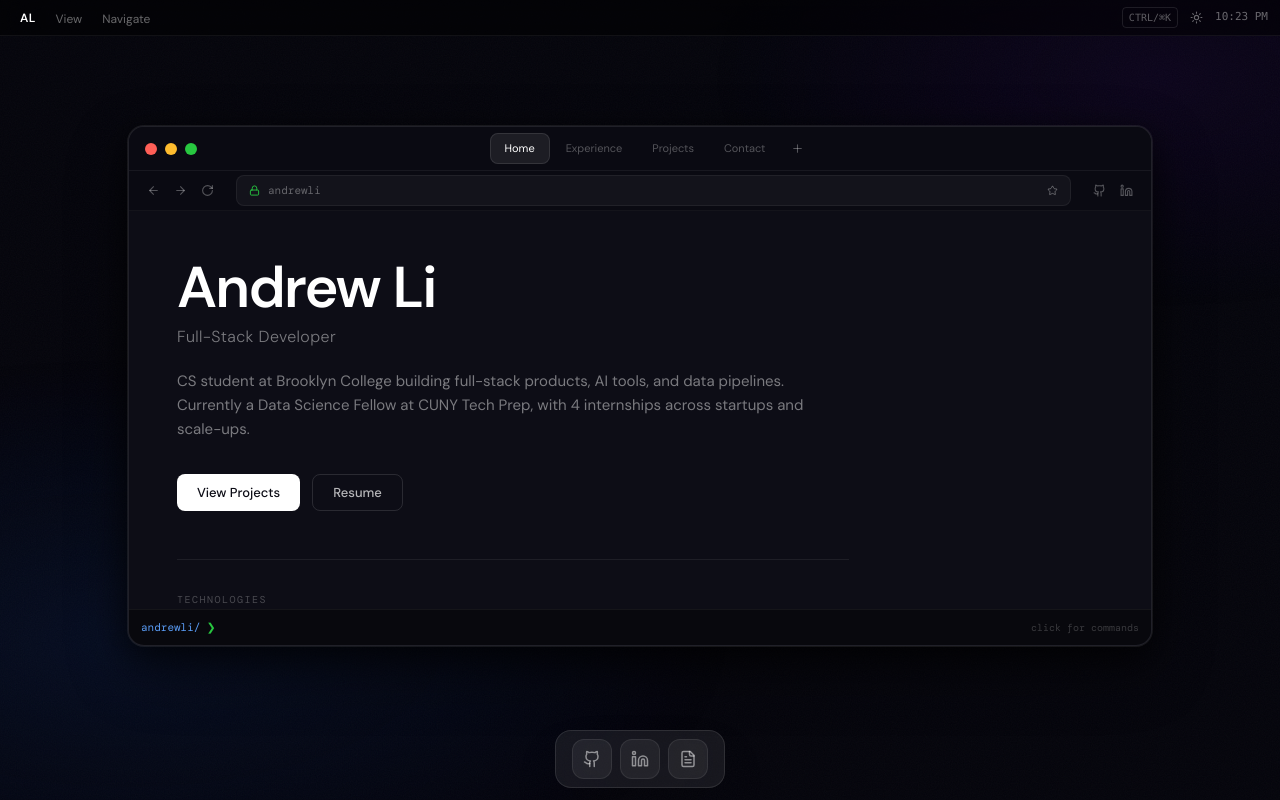
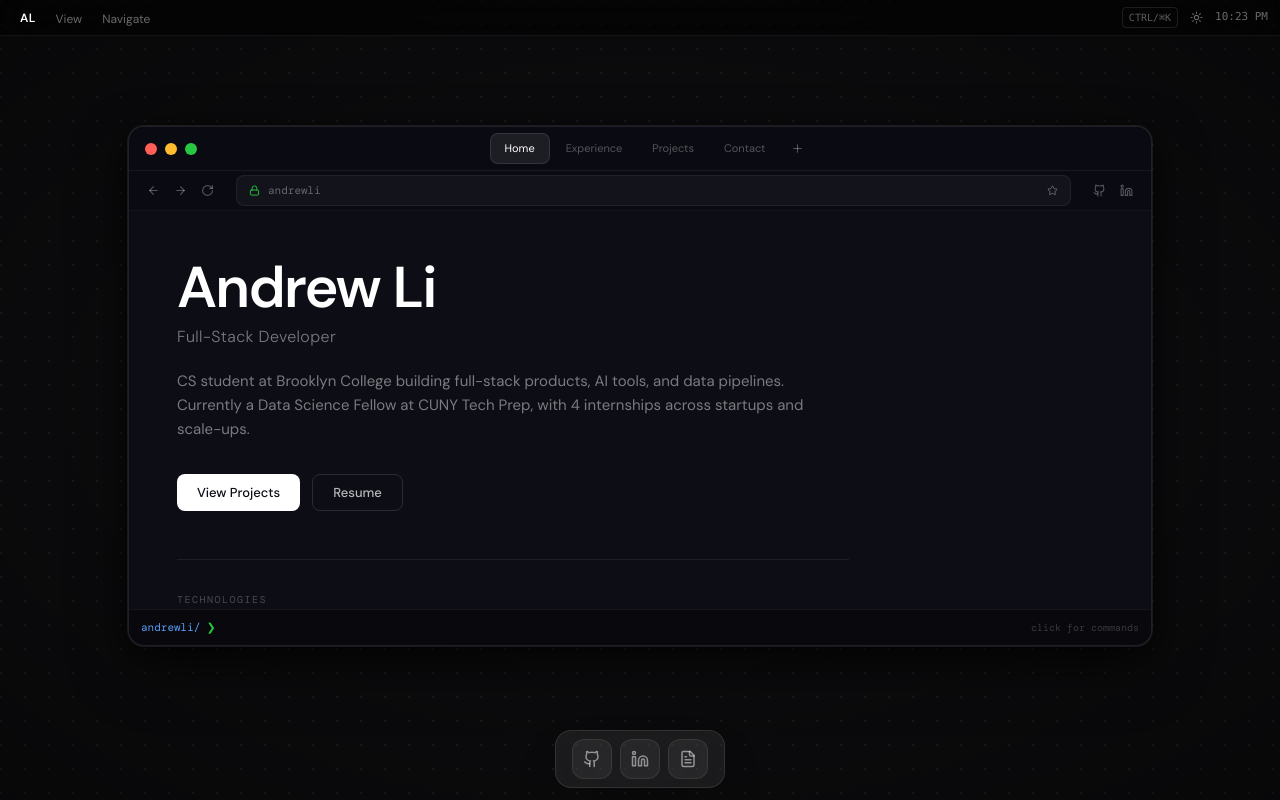
Before and after one commit to AndrewL05/andrew-li, a React (Vite) app: page / in a window 1280 px wide. Built offline with nearby package versions, Linux system fonts and the light colour scheme.

Commit message:
add dot grid for background

```diff
--- a/src/index.css
+++ b/src/index.css
@@ -58,21 +58,6 @@
   }
 }
 
-@keyframes ambientDrift {
-  0%, 100% {
-    opacity: 1;
-    transform: translate(0%, 0%) scale(1);
-  }
-  33% {
-    opacity: 0.8;
-    transform: translate(1.5%, -1%) scale(1.03);
-  }
-  66% {
-    opacity: 0.9;
-    transform: translate(-1%, 1.5%) scale(0.97);
-  }
-}
-
 @keyframes termCursorBlink {
   0%, 100% { opacity: 1; }
   50% { opacity: 0; }
--- a/src/pages/Index.tsx
+++ b/src/pages/Index.tsx
@@ -78,33 +78,35 @@ const Index = () => {
     return () => document.removeEventListener("keydown", handleKeyDown);
   }, []);
 
-  const bgColor = light ? "#f0ede8" : "#05050c";
-  const gradient = light
-    ? "radial-gradient(ellipse 80% 60% at 10% 80%, rgba(180,160,120,0.15) 0%, transparent 60%), radial-gradient(ellipse 60% 50% at 90% 10%, rgba(140,120,180,0.1) 0%, transparent 60%)"
-    : "radial-gradient(ellipse 80% 60% at 10% 80%, rgba(20,60,140,0.18) 0%, transparent 60%), radial-gradient(ellipse 60% 50% at 90% 10%, rgba(80,20,160,0.12) 0%, transparent 60%)";
+  const bgColor = light ? "#f0ece3" : "#0c0c0e";
+  const dotColor = light ? "rgba(0,0,0,0.12)" : "rgba(255,255,255,0.09)";
+  const vignette = light
+    ? "radial-gradient(ellipse 90% 85% at 50% 50%, transparent 35%, rgba(0,0,0,0.07) 100%)"
+    : "radial-gradient(ellipse 90% 85% at 50% 50%, transparent 35%, rgba(0,0,0,0.55) 100%)";
 
   return (
     <div
       className="relative h-full overflow-hidden transition-colors duration-300"
       style={{ background: bgColor }}
     >
-      <div
-        className="absolute inset-0 pointer-events-none"
-        style={{ background: gradient, animation: "ambientDrift 60s ease-in-out infinite" }}
-        aria-hidden
-      />
-
       <svg
         className="absolute inset-0 w-full h-full pointer-events-none"
-        style={{ opacity: 0.03 }}
         xmlns="http://www.w3.org/2000/svg"
         aria-hidden
       >
-        <filter id="os-grain">
-          <feTurbulence type="fractalNoise" baseFrequency="0.85" numOctaves="4" stitchTiles="stitch" />
-        </filter>
-        <rect width="100%" height="100%" filter="url(#os-grain)" />
+        <defs>
+          <pattern id="dot-grid" x="0" y="0" width="24" height="24" patternUnits="userSpaceOnUse">
+            <circle cx="1" cy="1" r="1" fill={dotColor} />
+          </pattern>
+        </defs>
+        <rect width="100%" height="100%" fill="url(#dot-grid)" />
       </svg>
+
+      <div
+        className="absolute inset-0 pointer-events-none"
+        style={{ background: vignette }}
+        aria-hidden
+      />
 
       <Menubar
         light={light}
```
